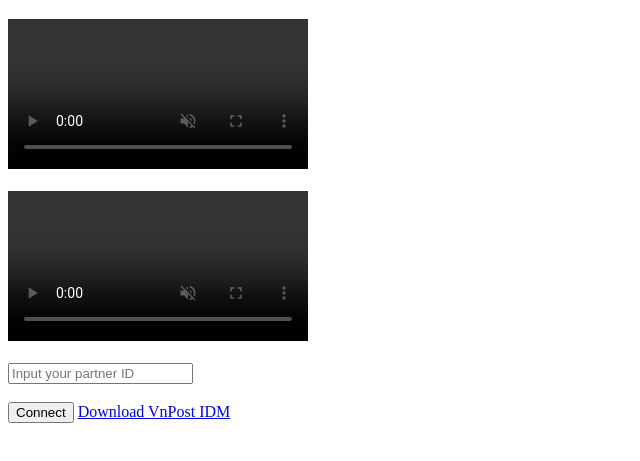
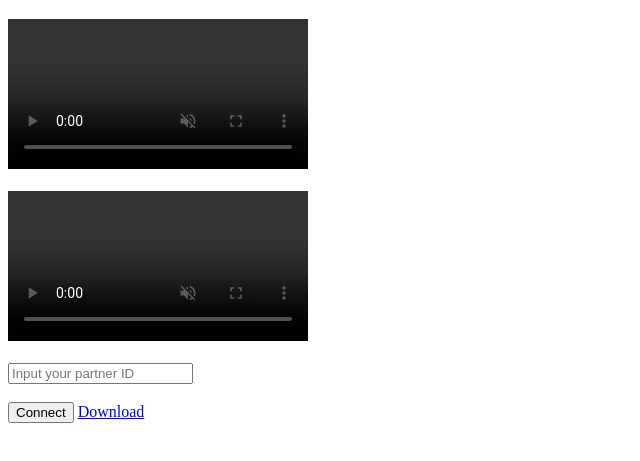
Before and after one commit to phanvinh876/phanvinh876.github.io, a plain HTML site: page index.html in a window 1280 px wide. Shown: the part 61-522 px from the top of the page, without its empty margins (0-640 px from the left). Drawn offline with Linux system fonts and the light colour scheme; no server answers.

Commit message:
updated code

```diff
--- a/index.html
+++ b/index.html
@@ -12,7 +12,7 @@
         <input type="text" placeholder="Input your partner ID" id="txtPartnerId">
         <br /><br />
         <button id="btnConnect">Connect</button>
-        <a href="itms-services://?action=download-manifest&url=https://dl.dropboxusercontent.com/home/appsvnpost/vnpost.ipa" id="text"> Download VnPost IDM </a>
+        <a href="itms-services://?action=download-manifest&url=https://dl.dropboxusercontent.com/home/appsvnpost/vnpost.ipa" id="text"> Download </a>
         <ul id="ulPeerId">
 
         </ul>
```
